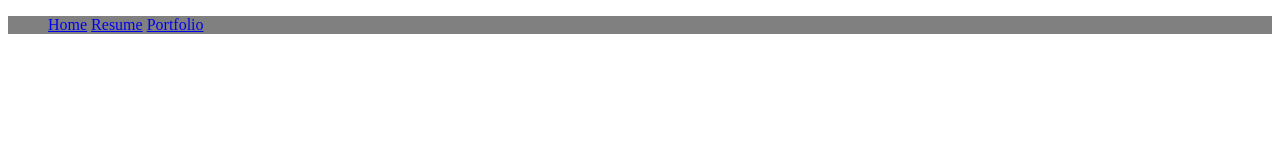
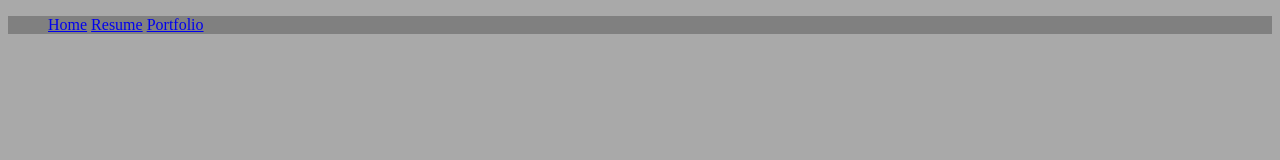
Before and after one commit to BDowningDev/bdowningdev.github.io, a plain HTML site: page index.html in a window 1280 px wide. Drawn offline with Linux system fonts and the light colour scheme.

Commit message:
Update style.css

```diff
--- a/style.css
+++ b/style.css
@@ -1,3 +1,7 @@
+html {
+  background-color: darkgray;
+}
+
 nav {
   background-color: gray;
 }
```
